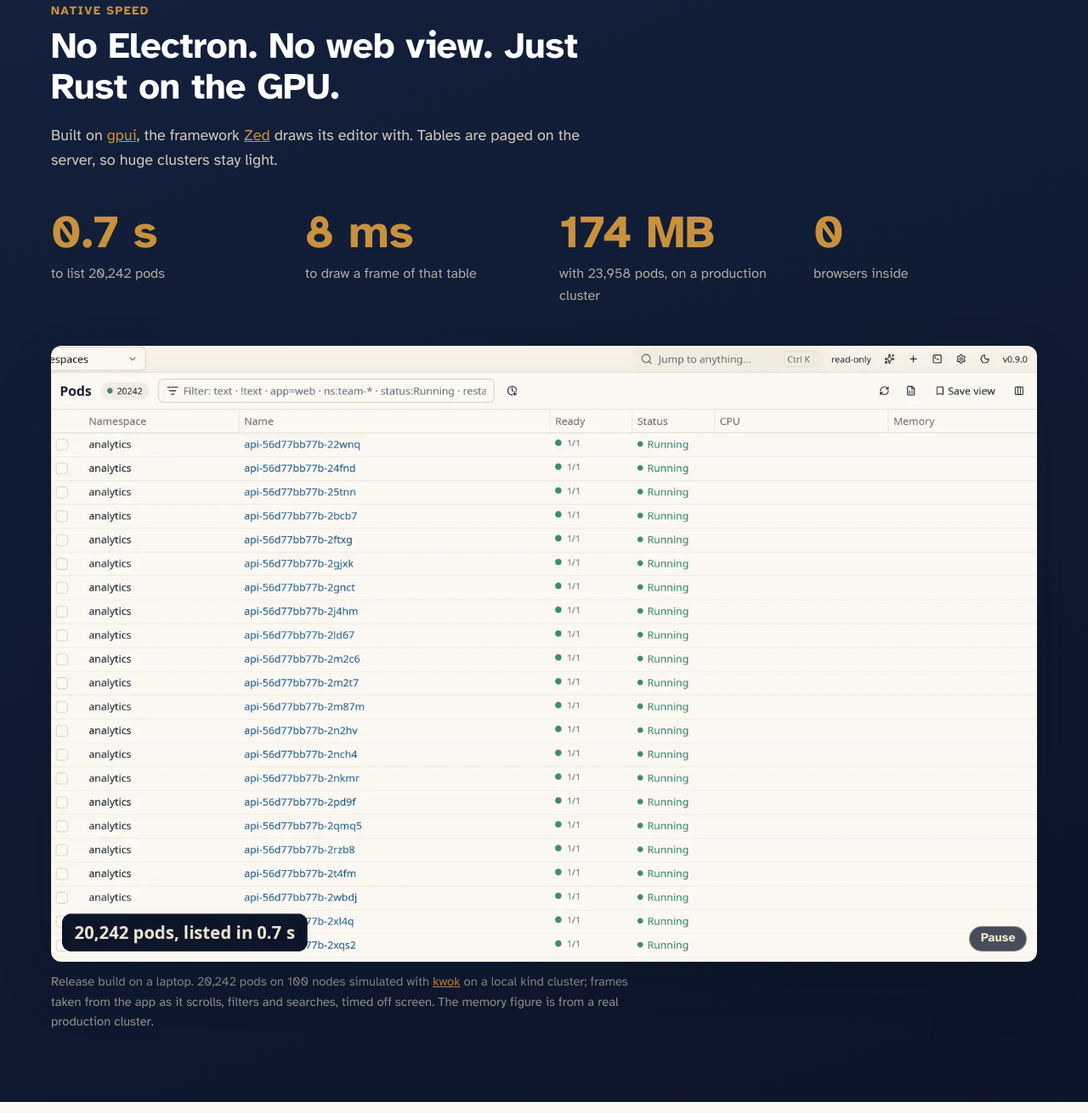
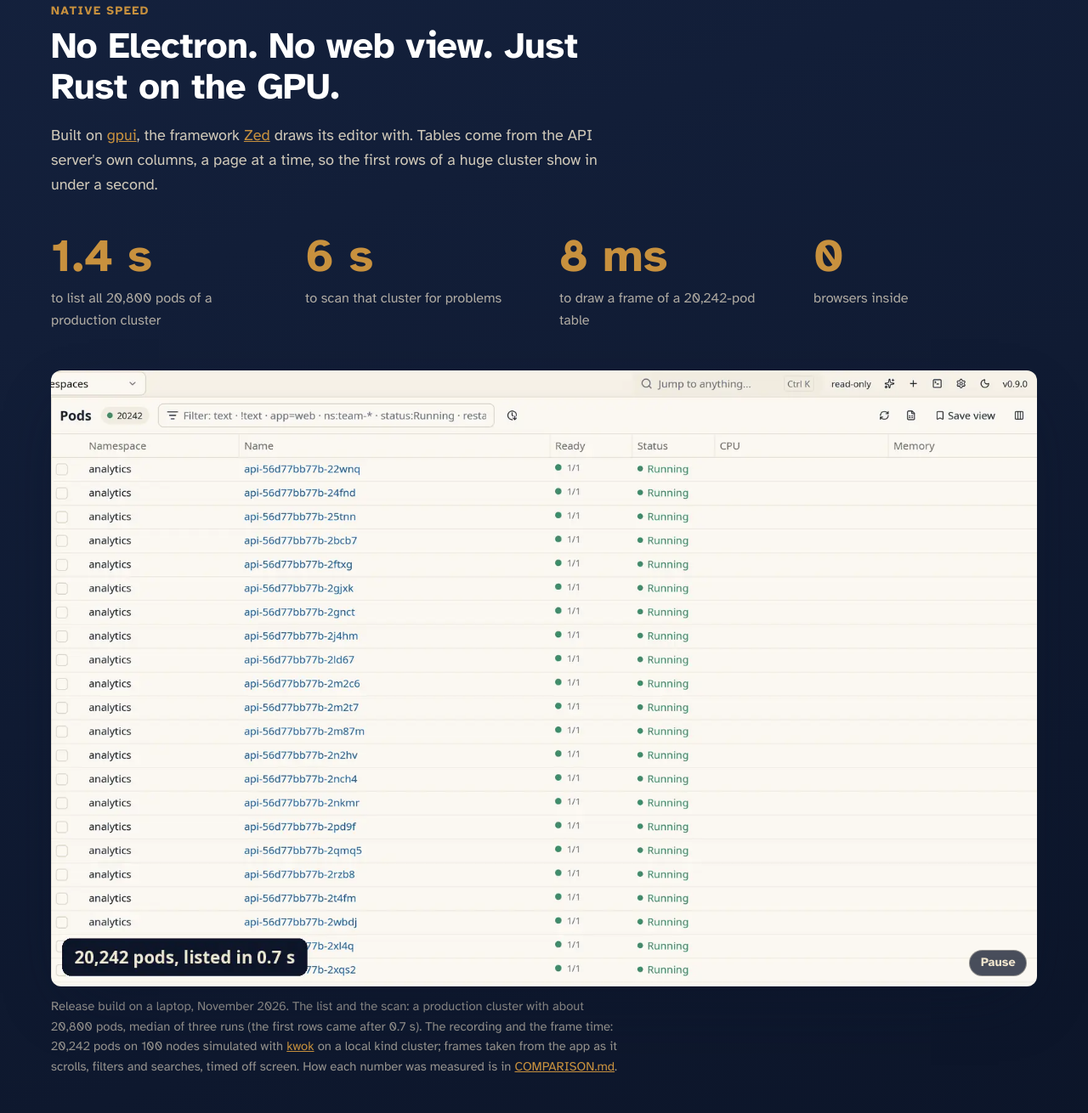
Before and after one commit to nahuel11500/my-blog-site, an Astro site: page /recouvrance in a window 1280 px wide. Shown: the part 1830-3140 px from the top of the page at 85% size. Built offline with nearby package versions, Linux system fonts and the light colour scheme; Astro itself is replaced by a stand-in of ours; no server answers.

Commit message:
Recouvrance site: numbers measured today, and no claim that the others don't diagnose (#8)
* Recouvrance site: numbers measured today on a production cluster; no memory claim until the Problems scan's peak is fixed

The list of 20,800 pods (1.4 s, first rows 0.7 s) and the Problems scan (6 s) replace
the 174 MB and 0.7 s figures, which came from v0.0.1 and from the agents' list path.
The compare page no longer says the others don't diagnose: Headlamp 0.43 added a
diagnostics section.

* Recouvrance site: the FAQ no longer says the others only list

Headlamp 0.43 added a diagnostics section; the answer now says what Recouvrance does
without comparing.

```diff
--- a/src/pages/recouvrance/compare.astro
+++ b/src/pages/recouvrance/compare.astro
@@ -32,11 +32,11 @@ const mark = (text: string) => {
 	<section class="rv-wrap highlights">
 		<article>
 			<h2>Native, no web view</h2>
-			<p>Rust and gpui, the toolkit behind Zed. 174 MB of memory with 23,958 pods listed.</p>
+			<p>Rust and gpui, the toolkit behind Zed. All 20,800 pods of a production cluster listed in 1.4 s.</p>
 		</article>
 		<article>
 			<h2>Tells you why</h2>
-			<p>A Problems page across clusters and a diagnosis on every broken pod or workload. The others list; none of them diagnose.</p>
+			<p>A Problems page across clusters, and a diagnosis of every broken pod, workload or Argo CD Application: what is wrong, worst first.</p>
 		</article>
 		<article>
 			<h2>Agents under rules</h2>
@@ -93,7 +93,7 @@ const mark = (text: string) => {
 				Recouvrance's plugins run commands instead, and the MCP server lets agents and scripts drive it.
 			</li>
 			<li>
-				<strong>A web mode.</strong> Not planned: Recouvrance is a native app on purpose, with no web view and low memory.
+				<strong>A web mode.</strong> Not planned: Recouvrance is a native app on purpose, with no web view.
 			</li>
 			<li><strong>Windows.</strong> Not yet: Linux and macOS only for now.</li>
 		</ul>
--- a/src/pages/recouvrance/index.astro
+++ b/src/pages/recouvrance/index.astro
@@ -38,7 +38,7 @@ const more = ['Several clusters at once', 'Helm', 'Argo CD and Flux', 'Rollbacks
 
 const faq = [
 	{ q: 'Is it safe to let an agent in?', a: `Agents only get what their rules allow; anything else is denied. <a href="${BASE}/agents/">How agents work</a>.` },
-	{ q: 'How is it different from Lens or Headlamp?', a: `Native, no web view, it diagnoses instead of only listing, and it is built for agents. <a href="${BASE}/compare/">Comparison</a>.` },
+	{ q: 'How is it different from Lens or Headlamp?', a: `Native, with no web view. One Problems page across your clusters, with a diagnosis of each. And agents work under your rules, with approvals and an audit log. <a href="${BASE}/compare/">Comparison</a>.` },
 	{ q: 'Does it send data anywhere?', a: 'No telemetry. Only your clusters, your Prometheus, and Anthropic if you use the assistant.' },
 	{ q: 'Is it free?', a: 'Yes: open source, MIT or Apache-2.0. Linux and macOS; Windows not yet.' },
 ];
@@ -99,12 +99,13 @@ const faq = [
 			<h2>No Electron. No web view. Just Rust on the GPU.</h2>
 			<p class="sub">
 				Built on <a href="https://github.com/zed-industries/zed/tree/main/crates/gpui">gpui</a>, the framework <a href="https://zed.dev/">Zed</a> draws its editor
-				with. Tables are paged on the server, so huge clusters stay light.
+				with. Tables come from the API server's own columns, a page at a time, so the first rows of a huge cluster show
+				in under a second.
 			</p>
 			<dl>
-				<div><dt>0.7 s</dt><dd>to list 20,242 pods</dd></div>
-				<div><dt>8 ms</dt><dd>to draw a frame of that table</dd></div>
-				<div><dt>174 MB</dt><dd>with 23,958 pods, on a production cluster</dd></div>
+				<div><dt>1.4 s</dt><dd>to list all 20,800 pods of a production cluster</dd></div>
+				<div><dt>6 s</dt><dd>to scan that cluster for problems</dd></div>
+				<div><dt>8 ms</dt><dd>to draw a frame of a 20,242-pod table</dd></div>
 				<div><dt>0</dt><dd>browsers inside</dd></div>
 			</dl>
 			<figure class="window recording" data-still={`${MEDIA}/speed-still.webp`}>
@@ -114,9 +115,11 @@ const faq = [
 				</picture>
 			</figure>
 			<p class="note">
-				Release build on a laptop. 20,242 pods on 100 nodes simulated with <a href="https://kwok.sigs.k8s.io/">kwok</a> on a
-				local kind cluster; frames taken from the app as it scrolls, filters and searches, timed off screen. The memory
-				figure is from a real production cluster.
+				Release build on a laptop, November 2026. The list and the scan: a production cluster with about 20,800 pods,
+				median of three runs (the first rows came after 0.7 s). The recording and the frame time: 20,242 pods on 100 nodes
+				simulated with <a href="https://kwok.sigs.k8s.io/">kwok</a> on a local kind cluster; frames taken from the app as it
+				scrolls, filters and searches, timed off screen. How each number was measured is in
+				<a href={doc('COMPARISON.md')}>COMPARISON.md</a>.
 			</p>
 		</div>
 	</section>
```
